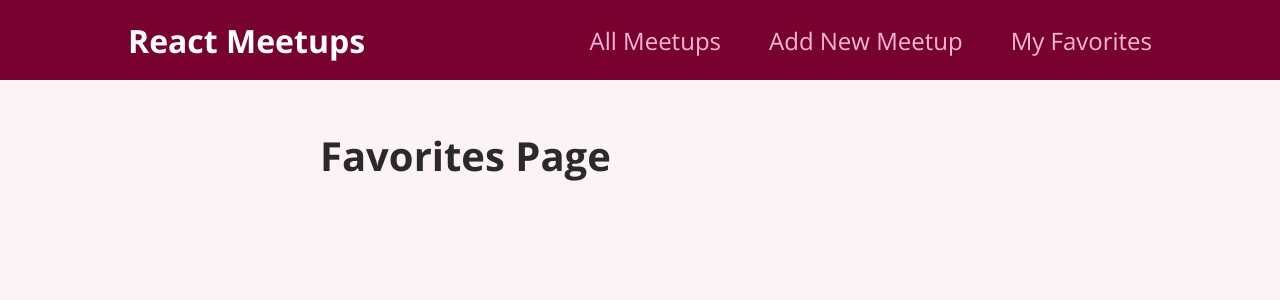
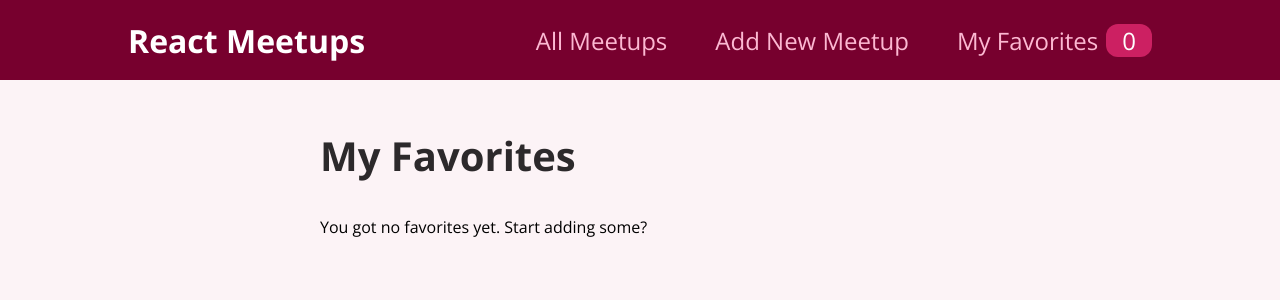
Before and after one commit to devchigo/react-todo-app, a React (Create React App) app: page /favorites in a window 1280 px wide. Shown: the top 300 px of the page. Built offline with nearby package versions, Linux system fonts and the light colour scheme.

Commit message:
project done

```diff
--- a/src/components/layout/MainNavigation.js
+++ b/src/components/layout/MainNavigation.js
@@ -1,7 +1,11 @@
+import { useContext } from "react";
 import { Link } from "react-router-dom";
 import classes from "./MainNavigation.module.css";
+import FavoritesContext from "../../store/favorites-context";
 
 function MainNavigation() {
+    const favoritesCtx = useContext(FavoritesContext);
+
     return (
         <header className={classes.header}>
             <div className={classes.logo}>React Meetups</div>
@@ -14,7 +18,12 @@
                         <Link to="/new-meetup">Add New Meetup</Link>
                     </li>
                     <li>
-                        <Link to="/favorites">My Favorites</Link>
+                        <Link to="/favorites">
+                            My Favorites
+                            <span className={classes.badge}>
+                                {favoritesCtx.totalFavorites}
+                            </span>
+                        </Link>
                     </li>
                 </ul>
             </nav>
--- a/src/components/meetups/MeetupItem.js
+++ b/src/components/meetups/MeetupItem.js
@@ -35,7 +35,7 @@
                 </div>
                 <div className={classes.actions}>
                     <button onClick={toggleFavoriteStatusHandler}>
-                        {itemIsFavorite ? "Remove front Favorite" : "To Favorites"}
+                        {itemIsFavorite ? "Remove from Favorite" : "To Favorites"}
                     </button>
                 </div>
             </Card>
--- a/src/pages/Favorites.js
+++ b/src/pages/Favorites.js
@@ -1,8 +1,23 @@
+import { useContext } from "react";
+
+import FavoritesContext from "../store/favorites-context";
+import MeetupList from "../components/meetups/MeetupList";
+
 function FavoritesPage() {
+    const favoritesCtx = useContext(FavoritesContext);
+
+    let content;
+    if (favoritesCtx.totalFavorites === 0) {
+        content = <p>You got no favorites yet. Start adding some?</p>;
+    } else {
+        content = <MeetupList meetups={favoritesCtx.favorites} />;
+    }
+
     return (
-        <div>
-            <h1>Favorites Page</h1>
-        </div>
+        <section>
+            <h1>My Favorites</h1>
+            {content}
+        </section>
     );
 }
 
--- a/src/store/favorites-context.js
+++ b/src/store/favorites-context.js
@@ -24,7 +24,7 @@
         });
     }
 
-    function itemIsFavoriteHandler() {
+    function itemIsFavoriteHandler(meetupId) {
         return userFavorites.some((meetup) => meetup.id === meetupId);
     }
 
```
